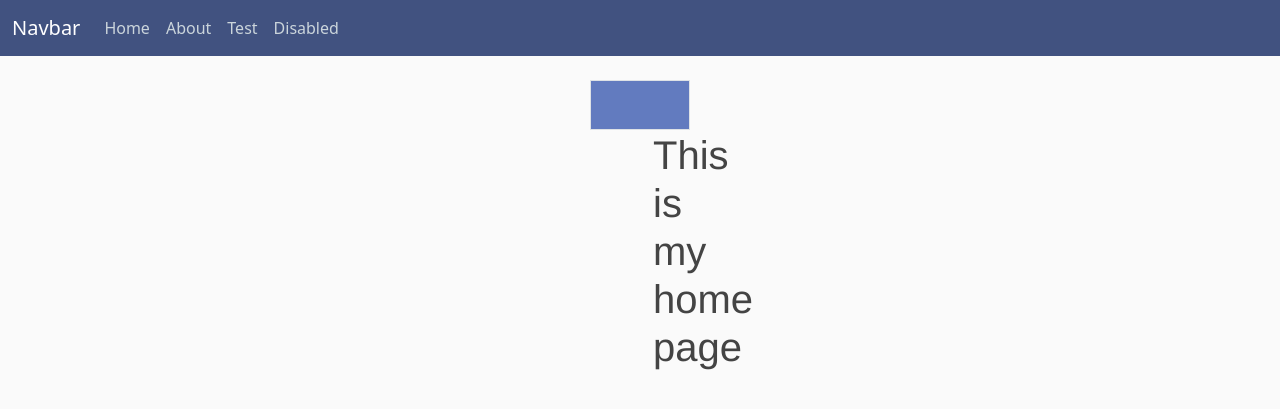
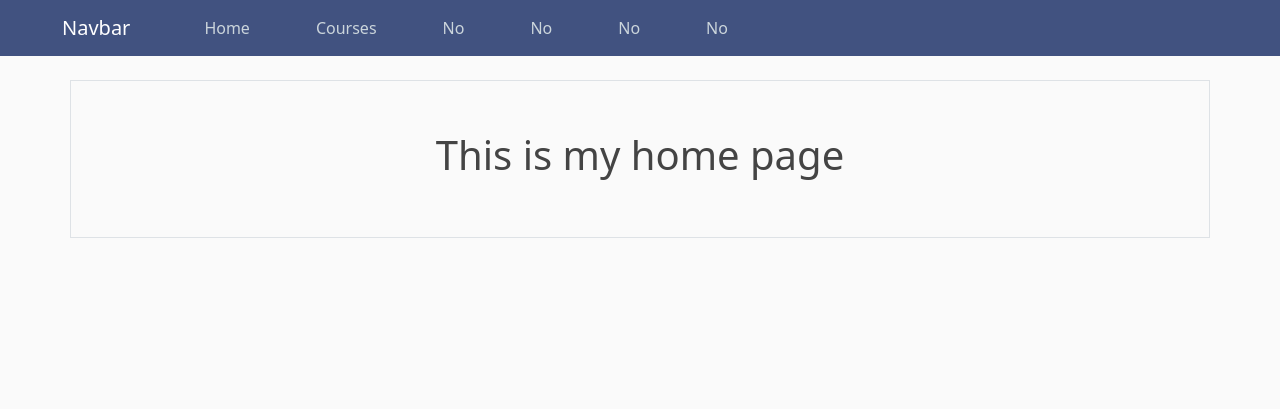
Before and after one commit to drogers86/reporting, a Flask app: page / in a window 1280 px wide. Shown: the top 409 px of the page. Run offline with Flask 3, Linux system fonts and the light colour scheme.

Commit message:
- Refactored a few things.  - Made a lot of progress towards finishing the UI!

```diff
--- a/funcs.py
+++ b/funcs.py
@@ -1,4 +1,4 @@
-# This document is current as of 4/23/24
+# This document is current as of 4/30/24
 
 import time, os, csv, openpyxl
 import selenium.common.exceptions
@@ -6,6 +6,8 @@
 from selenium import webdriver
 from selenium.webdriver.chrome.options import Options
 
+course_name = []
+master_report = "master.xlsx"
 chrome_options = Options()
 # Option to not open browser in the first place (DL reports in the background) chrome_options.add_argument(
 # "--headless") Option to keep browser window open after Selenium is finished (Closes browser after using Selenium,
@@ -33,7 +35,6 @@
     for cid in course_id:
         # url = f"https://app.schoox.com/academies/panel/dashboard2/training/course.php?acadId=7592&course_id={cid}"
         # Download report
-        # TESTING
         driver.get(f"https://app.schoox.com/academies/panel/dashboard2/training/course.php?acadId=7592&course_id={cid}")
         button_2 = driver.find_element("xpath", "/html/body/div[5]/div/div[2]/div/div[2]/div[2]/div[2]/div/img")
         button_2.click()
@@ -71,6 +72,53 @@
                 most_recent_time = mod_time
     file = f"{directory_path}{most_recent_file}"
     return file
+
+
+def make_it_rain(course_id, master_report, reports):
+    for num in course_id:
+        course_name.append(courses[num])
+
+    # Check for existence of master file and proceed accordingly
+    if os.path.exists(master_report):
+        # If it exists: open it and check to see if a sheet exists for the selected course name.
+        master = openpyxl.load_workbook(master_report)
+        for cid in course_id:
+            title = courses[cid]
+            # If sheet exists: select sheet, transfer data from downloaded file, and format
+            if title in master.sheetnames:
+                master.active = master[title]
+                ws = master.active
+                report = reports[cid]
+                convert(report, ws)
+                fix(ws)
+            # If not: create the sheet, transfer data from downloaded file, and format
+            else:
+                master.create_sheet(title)
+                master.active = master[title]
+                ws = master.active
+                report = reports[cid]
+                # print(reports)
+                convert(report, ws)
+                fix(ws)
+    # If Master File does not exist: Create a new workbook and sheets, transfer data, and format
+    else:
+        master = openpyxl.Workbook()
+        for cid in course_id:
+            title = courses[cid]
+            master.create_sheet(title)
+            master.active = master[title]
+            ws = master.active
+            report = reports[cid]
+            convert(report, ws)
+            fix(ws)
+
+    # Save our work and close the file
+    save_path = f"C:/Users/danny/Project/{master_report}"
+    master.save(save_path)
+    master.close()
+
+    # Open and view the master file that we just finished working with.
+    os.system(f"start EXCEL.EXE {save_path}")
 
 
 # This function simply converts the .csv file to an .xlsx file, and writes only the desired rows
@@ -129,6 +177,9 @@
     "4673603": "NYC Scenarios",
     "7437580": "Menu Update - FOH",
     "7437443": "Menu Update - BOH",
+    "653818" : "Food Safety Basics",
+    "428369" : "Basics of Credit Card Security",
+    "597103" : "Responsible Alcohol Service",
 }
 
 cids = list(courses.keys())
--- a/main.py
+++ b/main.py
@@ -2,9 +2,12 @@
 reports for various training modules. Afterward, it will take the newly-downloaded .csv file, and format into a
 corporate-friendly .xlsx file for manager use. It is the intention of the developer to add further functionality to this
 program in the future.
+
+This specific file is designed to be run in the terminal, and is not the final version of the program. It is being kept
+for legacy purposes only.
 """
 
-# Current as of 4/23/24
+# Current as of 4/30/24
 
 from funcs import *
 
--- a/static/main.css
+++ b/static/main.css
@@ -1,10 +1,14 @@
 body {
   background: #fafafa;
-  color: #333333;
+  color: #444444;
   margin-top: 5rem;
 }
 
+a {
+  text-decoration: none;
+  margin-left: 50px;
 
+}
 
 h1, h2, h3, h4, h5, h6 {
   color: #444444;
@@ -87,8 +91,8 @@
   display: flex;
   flex-direction: row;
   flex-wrap: wrap;
-  gap: 10px;
-  justify-content: space-between;
+  gap: 110px;
+  justify-content: space-evenly;
   padding: 50px;
 }
 
@@ -102,7 +106,7 @@
   padding: 5px;
   margin: 10px;
   vertical-align: center;
-  border-style: solid;
+  /*border-style: solid;*/
   border-color: black;
   box-shadow: 0 9px #999;
 }
@@ -134,7 +138,7 @@
   cursor: pointer;
   border-radius: 20px;
   vertical-align: center;
-  border-style: solid;
+  /*border-style: solid;*/
   border-color: black;
   box-shadow: 0 9px #999;
 }
@@ -146,70 +150,3 @@
   box-shadow: 0 5px #666;
   transform: translateY(4px);
 }
-
-/* EVERYTHING BELOW THIS IS AN EXPERIMENT. PLEASE IGNORE.*/
-
-.container {
-  font-size: 1em;
-  color: #ffffff;
-  background-color: #627BBF;
-  /*width: 1em;*/
-  /*height: 3em;*/
-  height: 50px;
-  width: 100px;
-  line-height: 2;
-  text-align: center;
-  font-family: Helvetica, Arial, sans-serif;
-  font-weight: bold;
-  cursor: pointer;
-  position: relative;
-  /* Added Content  */
-  border-style: solid;
-  border-color: black;
-}
-
-.box {
-  color: #ffffff;
-  background-color: #627BBF;
-  height: 150px;
-  width: 150px;
-  cursor: pointer;
-  border-radius: 20px;
-  padding: 5px;
-  margin: 10px;
-  vertical-align: center;
-  border-style: solid;
-  border-color: black;
-  box-shadow: 0 9px #999;
-}
-
-.link {
-  position: absolute;
-  z-index: 1;
-}
-
-.containerr {
-  font-size: 1em;
-  color: #ffffff;
-  background-color: #627BBF;
-  height: 50px;
-  width: 100px;
-  border-style: solid;
-  border-color: black;
-
-  line-height: 3;
-  text-align: center;
-  font-family: Helvetica, Arial, sans-serif;
-  font-weight: bold;
-  cursor: pointer;
-  /*position: relative;*/
-}
-
-.linkk {
-  position: absolute;
-  width: 100%;
-  height: 100%;
-  top: 0;
-  left: 0;
-  z-index: 1;
-}
--- a/templates/layout.html
+++ b/templates/layout.html
@@ -1,9 +1,11 @@
+<!-- I THINK I'M DONE WORKING ON THIS FILE! - 4/30 -->
 <!doctype html>
 <html lang="en">
   <head>
     <meta charset="utf-8">
     <meta name="viewport" content="width=device-width, initial-scale=1">
-    <title>Bootstrap demo</title>
+    <title>Report webapp</title>
+    <link rel="shortcut icon" href="/favicon.ico">
     <link href="https://cdn.jsdelivr.net/npm/bootstrap@5.3.3/dist/css/bootstrap.min.css" rel="stylesheet" integrity="sha384-QWTKZyjpPEjISv5WaRU9OFeRpok6YctnYmDr5pNlyT2bRjXh0JMhjY6hW+ALEwIH" crossorigin="anonymous">
     <link rel="stylesheet" type="text/css" href="{{ url_for('static', filename='main.css') }}">
   </head>
@@ -18,16 +20,22 @@
           <div class="collapse navbar-collapse" id="navbarSupportedContent">
             <ul class="navbar-nav me-auto mb-2 mb-lg-0">
               <li class="nav-item">
-                <a class="nav-link active" aria-current="page" href="http://localhost:5000">Home</a>
+                <a class="nav-link active" aria-current="page" href="{{ url_for('home') }}">Home</a>
               </li>
               <li class="nav-item">
-                <a class="nav-link" href="http://localhost:5000/about">About</a>
+                <a class="nav-link" href="{{ url_for('programs') }}">Courses</a>
               </li>
               <li class="nav-item">
-                <a class="nav-link" href="http://localhost:5000/test">Test</a>
+                <a class="nav-link" href="#">No</a>
               </li>
               <li class="nav-item">
-                <a class="nav-link disabled" aria-disabled="false">Disabled</a>
+                <a class="nav-link" href="#">No</a>
+              </li>
+              <li class="nav-item">
+                <a class="nav-link" href="#">No</a>
+              </li>
+              <li class="nav-item">
+                <a class="nav-link" href="#">No</a>
               </li>
             </ul>
           </div>
@@ -37,23 +45,13 @@
     <main role="main" class="container border">
       <div class="row">
         <div class="">
+          {% for message in get_flashed_messages() %}
+            <div class="alert">{{ message }}</div>
+          {% endfor %}
           {% block content %}
 
           {% endblock %}
         </div>
-        <!-- <div class="col-md-4">
-          <div class="content-section">
-            <h3>Our Sidebar</h3>
-            <p class="text-muted">
-              Whatever
-              <ul>
-                <li>Link 1</li>
-                <li>Link 2</li>
-                <li>Link 3</li>
-              </ul>
-            </p>
-          </div>
-        </div> -->
       </div>
     </main>
     <script src="https://cdn.jsdelivr.net/npm/bootstrap@5.3.3/dist/js/bootstrap.bundle.min.js" integrity="sha384-YvpcrYf0tY3lHB60NNkmXc5s9fDVZLESaAA55NDzOxhy9GkcIdslK1eN7N6jIeHz" crossorigin="anonymous"></script>
--- a/tg.py
+++ b/tg.py
@@ -1,6 +1,6 @@
 """
 Training Grounds: This is where I can go off to the side and test out/work on random snippets of code.
 
-Today's goal:
+Today's goal: Nothing to do here.
 
 """
--- a/web_app.py
+++ b/web_app.py
@@ -1,17 +1,14 @@
 """
 This file is my Flask application. It is still in development.
 
-Current as of 4-23-24
+Current as of 4-30-24
 """
 
 from flask import Flask, render_template, url_for, request, redirect, flash
+from funcs import *
 
 app = Flask(__name__)
-
-messages = [{"title": "Message one", "content": "Message one content"},
-            {"title": "Message two", "content": "Message two content"},
-            {"title": "Message three", "content": "Message three content"},
-            ]
+app.config['SECRET_KEY'] = 'secret!'
 
 
 @app.route("/")
@@ -20,23 +17,66 @@
     return render_template("index.html")
 
 
-@app.route("/about")
-def about():
-    return render_template("about.html")
+@app.route("/programs")
+def programs():
+    return render_template("programs.html")
 
 
-@app.route("/test")
-def test():
-    return render_template("test.html")
+@app.route("/sh_hourly")
+def sh_hourly():
+    course_id = request.form.getlist('CID')
+    reports = login(course_id)
+    make_it_rain(course_id, master_report, reports)
+    return render_template("sh_hourly.html", course_id=course_id)
 
 
-@app.route("/contact")
-def contact():
-    return render_template("test.html", messages=messages)
+@app.route("/sh_mgr")
+def sh_mgr():
+    course_id = request.form.getlist('CID')
+    reports = login(course_id)
+    make_it_rain(course_id, master_report, reports)
+    return render_template("sh_hourly.html", course_id=course_id)
 
 
-def post(self):
-    pass
+@app.route("/food_safety")
+def food_safety():
+    course_id = ['653818']
+    reports = login(course_id)
+    make_it_rain(course_id, master_report, reports)
+    return render_template("courses.html", course_id=course_id)
+
+
+@app.route("/cc_safety")
+def cc_safety():
+    course_id = ['428369']
+    reports = login(course_id)
+    make_it_rain(course_id, master_report, reports)
+    return render_template("courses.html", course_id=course_id)
+
+
+@app.route("/alcohol")
+def alcohol():
+    course_id = ['597103']
+    reports = login(course_id)
+    make_it_rain(course_id, master_report, reports)
+    return render_template("courses.html", course_id=course_id)
+
+
+@app.route("/menu_update")
+def menu_update():
+    course_id = ['7437580', '7437443']
+    reports = login(course_id)
+    make_it_rain(course_id, master_report, reports)
+    return render_template("courses.html", course_id=course_id)
+
+
+@app.route('/courses', methods=('GET', 'POST'))
+def courses():
+    course_id = request.form.getlist('CID')
+    reports = login(course_id)
+    make_it_rain(course_id, master_report, reports)
+
+    return render_template('courses.html', course_id=course_id)
 
 
 if __name__ == "__main__":
```
Also changed, not shown: templates/about.html (deleted, +0 -28 lines), templates/courses.html (added, +14 -0 lines), templates/programs.html (added, +38 -0 lines), templates/sh_hourly.html (renamed from templates/test.py, +18 -26 lines), templates/test.html (deleted, +0 -102 lines), images/favicon.ico (added), 1 other file.
